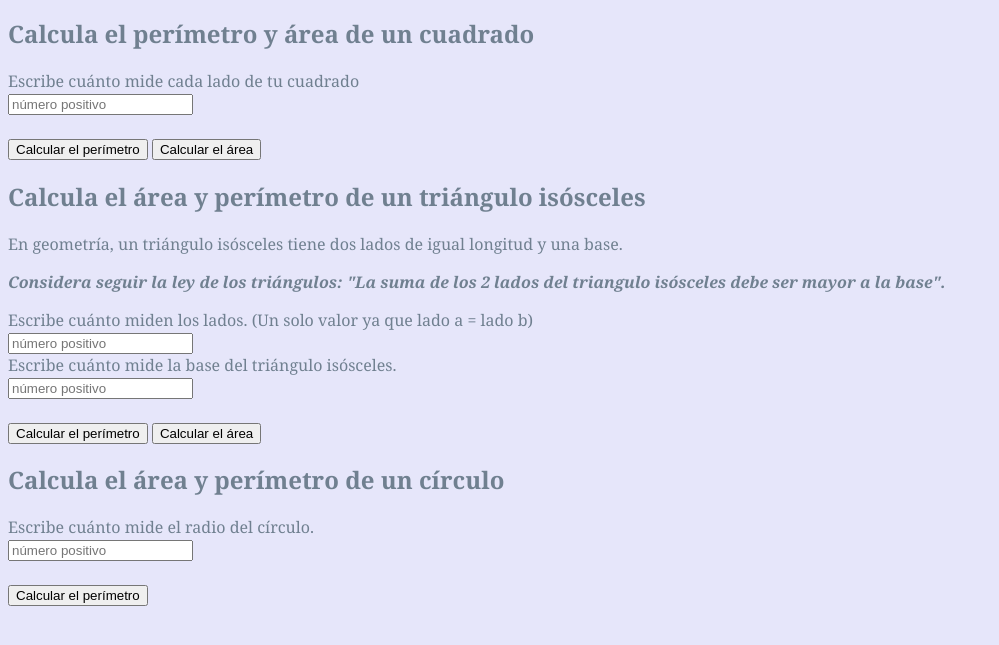
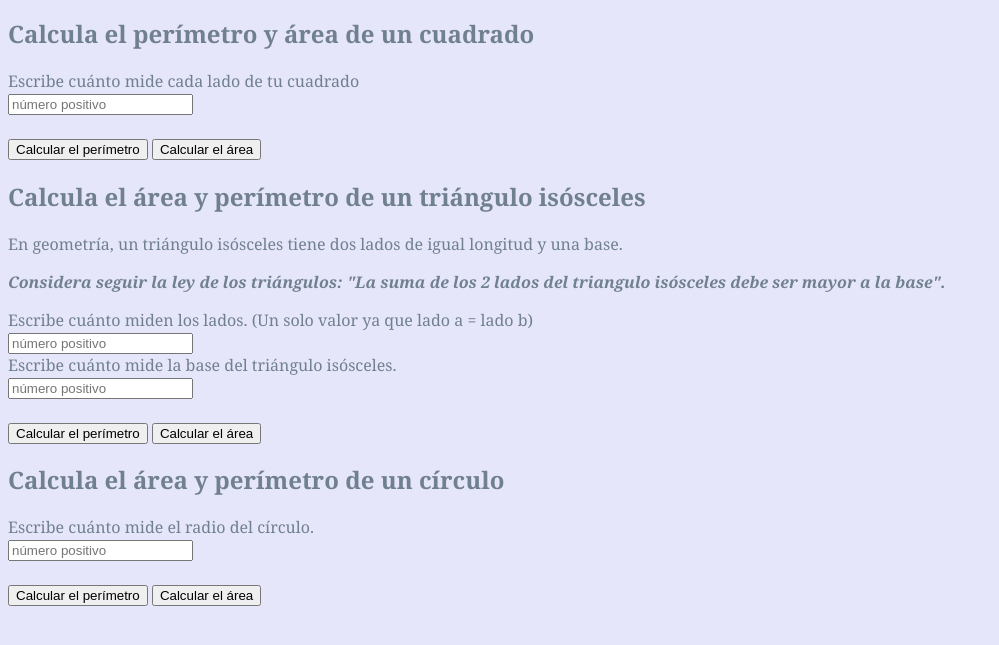
Before and after one commit to cstgarcia1204/cpracti-js, a plain HTML site: page figuras.html in a window 1280 px wide. Shown: the part 111-756 px from the top of the page, without its empty margins (0-999 px from the left). Drawn offline with Linux system fonts and the light colour scheme.

Commit message:
se hábilitó el botón (Calcular area) de la seccion circulo y se agrego funcionalidad

```diff
--- a/figuras.html
+++ b/figuras.html
@@ -97,7 +97,7 @@
             <br>
             <br>
             <button type="button" onclick="calcularCircunferencia()">Calcular el perímetro</button>
-            <!-- <button type="button" onclick="calcularAreaCirculo()">Calcular el área</button> -->
+            <button type="button" onclick="calcularAreaCirculo()">Calcular el área</button>
         </form>
 
         <p id="resultCirculo"></p>
--- a/figuras.js
+++ b/figuras.js
@@ -221,7 +221,7 @@ function calcularCircunferencia(){
 
     if (VALUE_RADIO > 0) {
         var writeResult = document.getElementById("resultCirculo").innerHTML=
-        `La circunferencia del circulo es de ${CIRCUNFERENCIA.toFixed(2)} unidades`;
+        `La circunferencia del círculo es de ${CIRCUNFERENCIA.toFixed(2)} unidades`;
         return writeResult;
     } else {
         var writeOtherResult = document.getElementById("resultCirculo").innerHTML =
@@ -229,3 +229,19 @@ function calcularCircunferencia(){
         return writeOtherResult;
     }
 }
+
+function calcularAreaCirculo(){
+    document.getElementById("resultCirculo").style.display = "block";
+    const INPUT_CIRCULO = document.getElementById("inputCirculo");
+    const VALUE_RADIO = parseFloat(INPUT_CIRCULO.value);
+    const AREA_CIRCULO = parseFloat(areaCirculo(VALUE_RADIO));
+
+    if(VALUE_RADIO > 0) {
+        var writeResult = document.getElementById("resultCirculo").innerHTML=
+        `El área del círculo es de ${AREA_CIRCULO.toFixed(2)} unidades cuadradas`;
+        return writeResult;
+    }else {
+        return document.getElementById("resultCirculo").innerHTML =
+        `Introduce números positivos para realizar los cálculos`
+    }
+}
```
